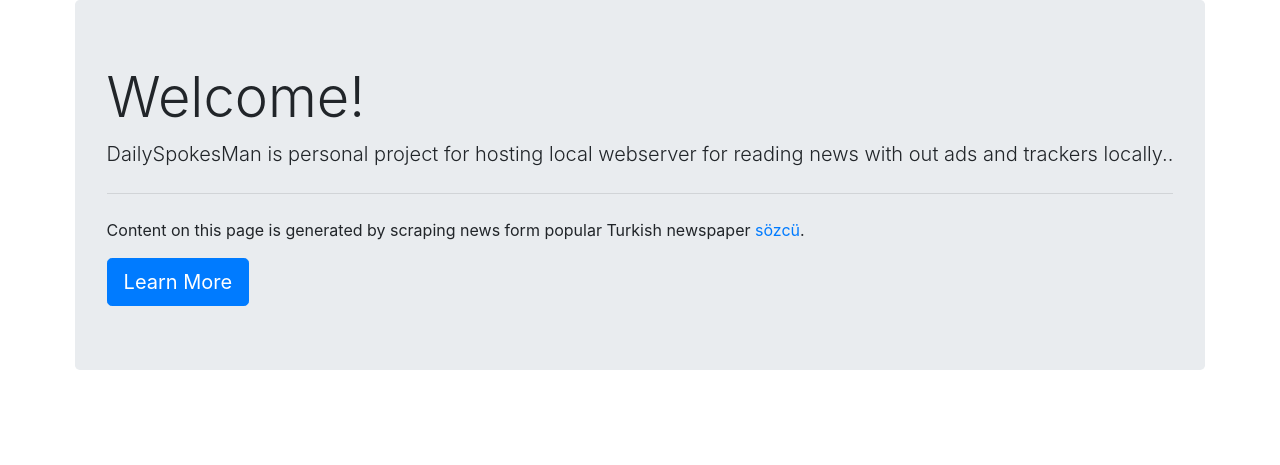
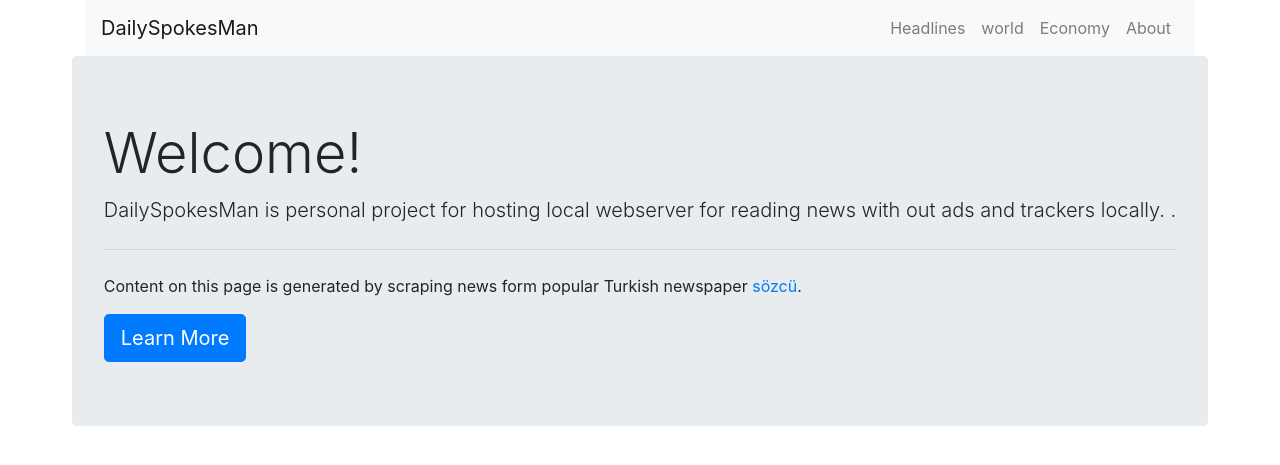
Before and after one commit to atahanyorganci/dailyspokesman, a Flask app: page / in a window 1280 px wide. Shown: the top 465 px of the page. Run offline with Flask 2, Linux system fonts and the light colour scheme; some libraries are stand-ins or nearby versions.

Commit message:
added navbar to the base template

```diff
--- a/newsapp/templates/base.html
+++ b/newsapp/templates/base.html
@@ -11,6 +11,35 @@
 </head>
 
 <body>
+    <div class="container">
+        <nav class="navbar navbar-expand-lg navbar-light bg-light navigation">
+            <div class="d-flex flex-grow-1">
+                <span class="w-100 d-lg-none d-block"></span>
+                <a href="{{ url_for('index') }}" class="navbar-brand">DailySpokesMan</a>
+                <div class="w-100 text-right">
+                    <button class="navbar-toggler" type="button" data-toggle="collapse" data-target="#brandNavbar">
+                        <span class="navbar-toggler-icon"></span>
+                    </button>
+                </div>
+            </div>
+            <div class="collapse navbar-collapse flex-grow-1 text-right" id="brandNavbar">
+                <ul class="navbar-nav ml-auto flex-nowrap">
+                    <a href="{{ url_for('news', page='head', number=1) }}" class="nav-item nav-link">
+                        Headlines
+                    </a>
+                    <a href="{{ url_for('news', page='world', number=1) }}" class="nav-item nav-link">
+                        world
+                    </a>
+                    <a href="{{ url_for('news', page='econ', number=1) }}" class="nav-item nav-link">
+                        Economy
+                    </a>
+                    <a class="nav-item nav-link" href="https://github.com/atahanyorganci/dailyspokesman">
+                        About
+                    </a>
+                </ul>
+            </div>
+        </nav>
+    </div>
     {% block content %}
 
     {% endblock %}
--- a/newsapp/templates/index.html
+++ b/newsapp/templates/index.html
@@ -8,7 +8,8 @@
                 <h1 class="display-4">Welcome!</h1>
                 <p class="lead">
                     DailySpokesMan is personal project for hosting local webserver for
-                    reading news with out ads and trackers locally.</a>.
+                    reading news with out ads and trackers locally.
+                </a>.
                 </p>
                 <hr class="my-4">
                 <p>
```
